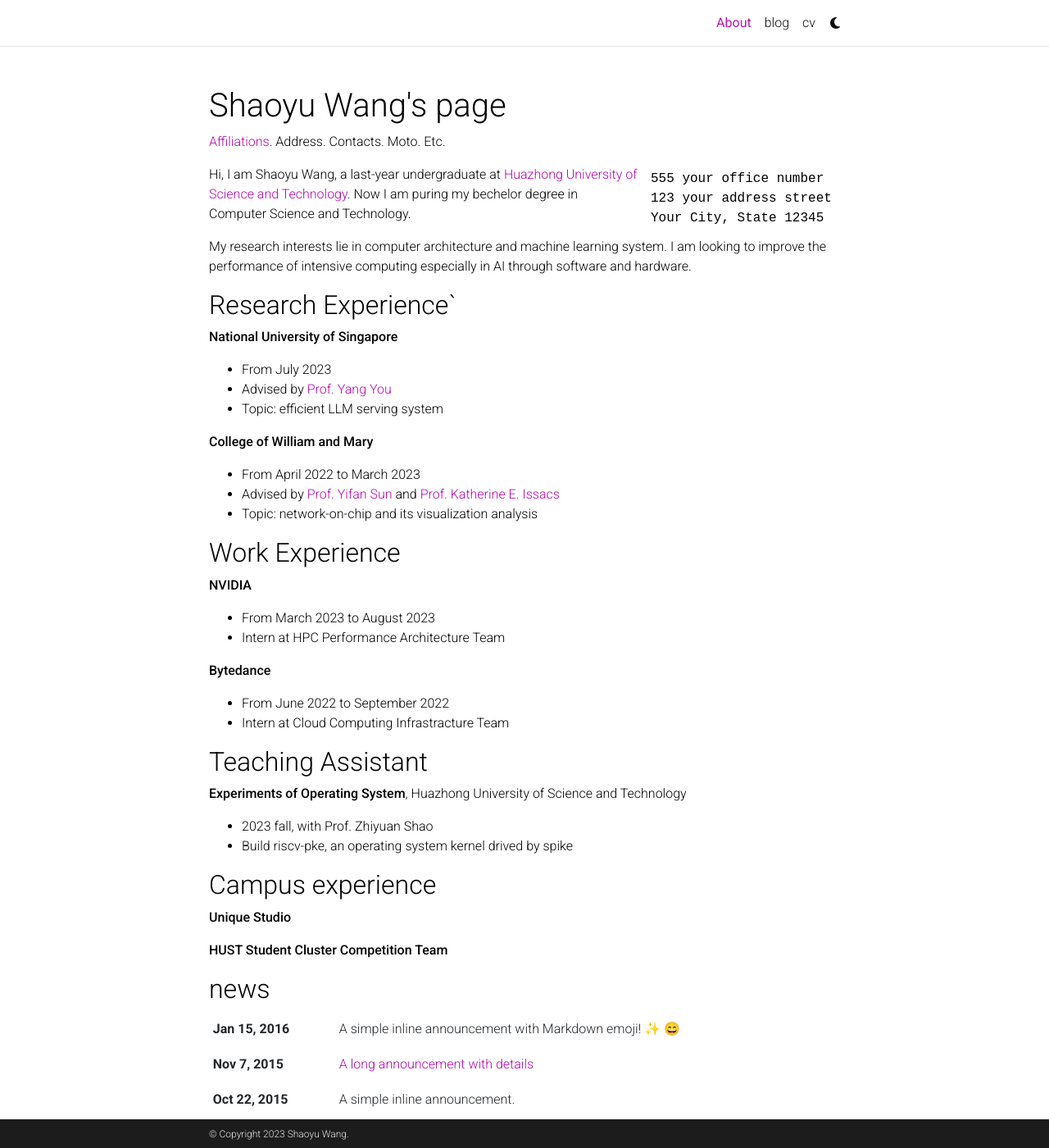
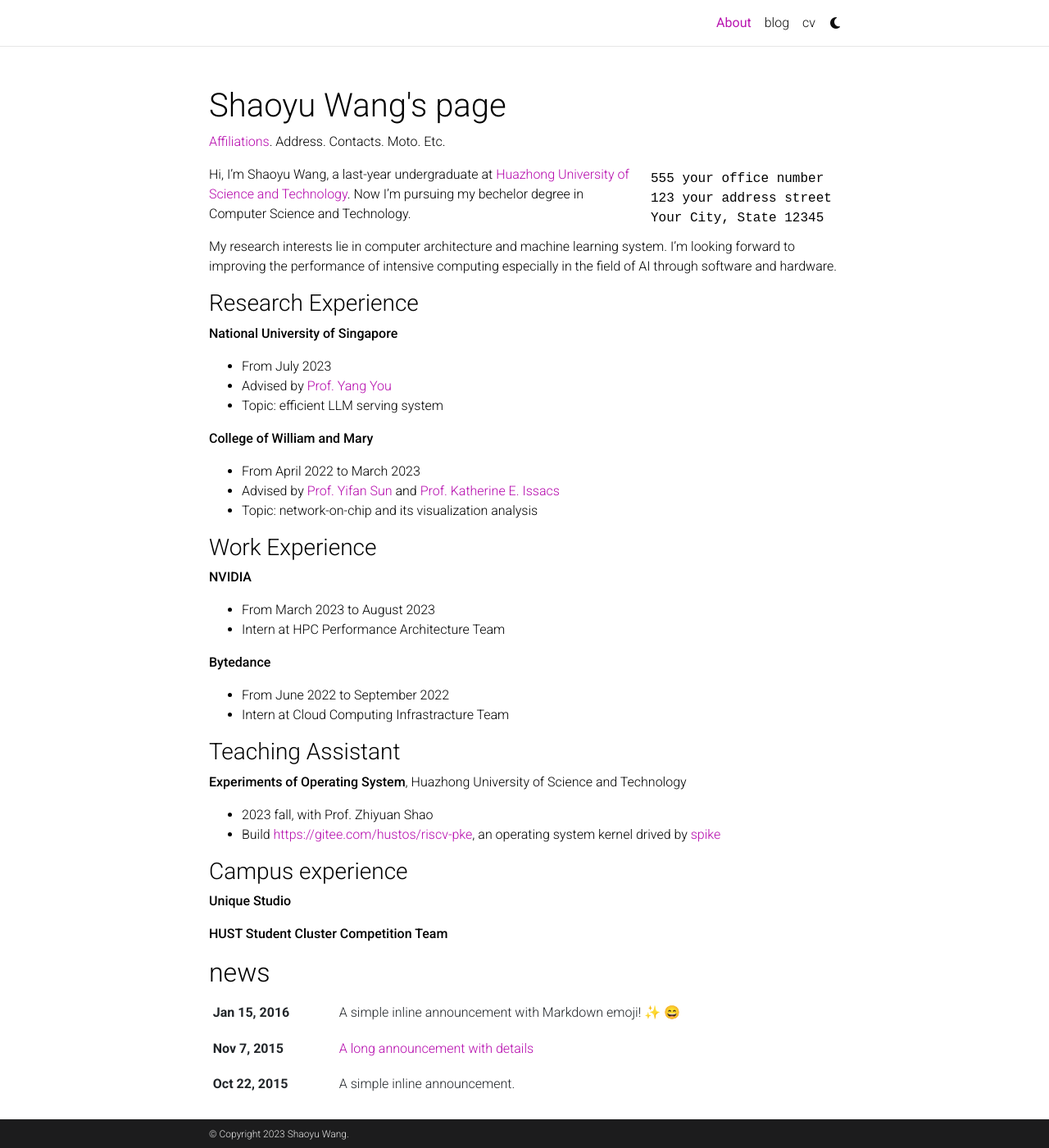
Before and after one commit to shawlleyw/shawlleyw.github.io, a Jekyll site: the page built from _pages/about.md, in a window 1280 px wide and 1400 px high. Shown: the whole window at 82% size. Built offline with Jekyll 4.4.1, drawn with Linux system fonts in a browser that asks for light colours; emoji names are drawn with the system emoji font; comment, search, counter and statistics services are not loaded; a style sheet for code colours, icons or effects is not loaded.

Commit message:
change format

```diff
--- a/_pages/about.md
+++ b/_pages/about.md
@@ -19,11 +19,11 @@
 social: true  # includes social icons at the bottom of the page
 ---
 
-Hi, I am Shaoyu Wang, a last-year undergraduate at [Huazhong University of Science and Technology](https://english.hust.edu.cn/). Now I am puring my bechelor degree in Computer Science and Technology.
+Hi, I'm Shaoyu Wang, a last-year undergraduate at [Huazhong University of Science and Technology](https://english.hust.edu.cn/). Now I'm pursuing my bechelor degree in Computer Science and Technology.
 
-My research interests lie in computer architecture and machine learning system. I am looking to improve the performance of intensive computing especially in AI through software and hardware.
+My research interests lie in computer architecture and machine learning system. I'm looking forward to improving the performance of intensive computing especially in the field of AI through software and hardware.
 
-## Research Experience`
+### Research Experience
 
 **National University of Singapore**
 - From July 2023
@@ -35,7 +35,7 @@
 - Advised by [Prof. Yifan Sun](https://syifan.github.io/) and [Prof. Katherine E. Issacs](https://kisaacs.github.io/)
 - Topic: network-on-chip and its visualization analysis
 
-## Work Experience
+### Work Experience
 
 **NVIDIA**
 - From March 2023 to August 2023
```
Also changed, not shown: other parts of _pages/about.md (+3 -3 lines).
